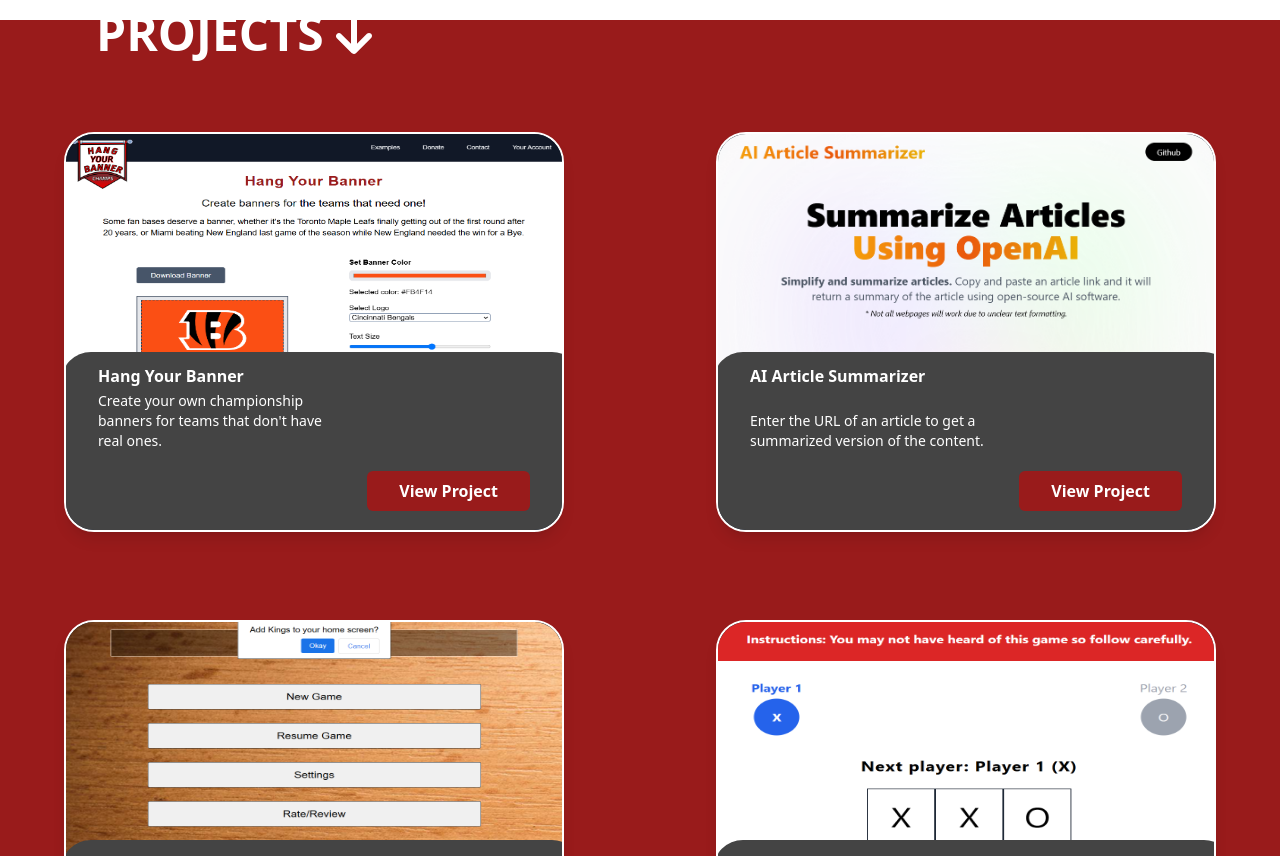
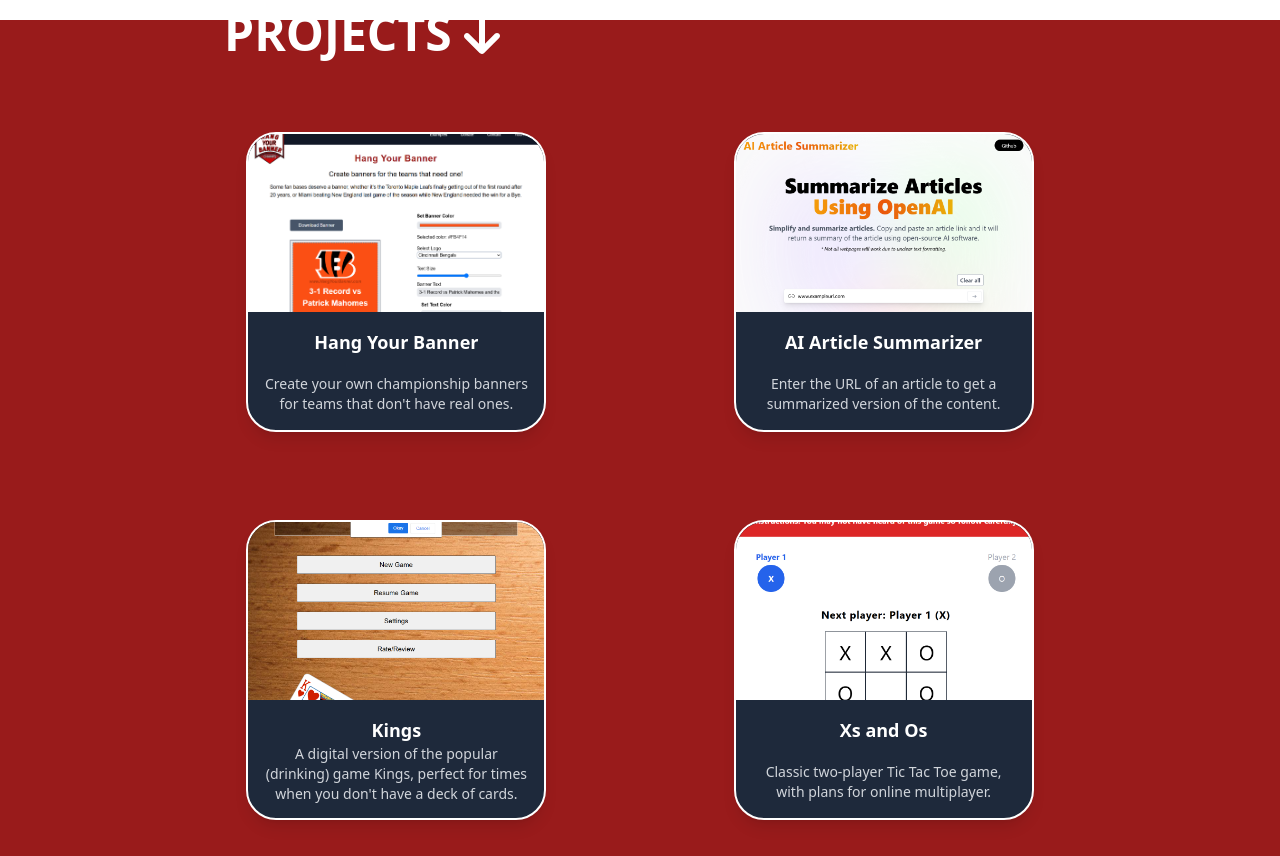
Before and after one commit to 7daytheory/new-portfolio-2024, a React (Vite) app: page / in a window 1280 px wide. Shown: the part 2380-3236 px from the top of the page. Built offline with nearby package versions, Linux system fonts and the light colour scheme; no server answers.

Commit message:
Feat: Entire project card is clickable, updated sizes and widrh

```diff
--- a/src/components/ProjectCard/ProjectCard.jsx
+++ b/src/components/ProjectCard/ProjectCard.jsx
@@ -1,24 +1,36 @@
-import "./ProjectCard.css"
+import "./ProjectCard.css";
 
 const ProjectCard = ({ cardInfo }) => {
-
-  //Can do this right inside params declaration also but less flexible and less ability for error handling if it get's more complex
-  const {projectName, projectDesc, projectImage, link} = cardInfo;
+  const { projectName, projectDesc, projectImage, link } = cardInfo;
 
   return (
-    <div className="inline-block relative sm:w-full sm:max-w-[300px] lg:max-w-[500px] lg:min-w-[300px] min-w-0 h-[400px] bg-slate-800 rounded-[30px] overflow-hidden border border-2 border-white shadow-lg m-8 hover:shadow-lg">
-          <img className="hero-profile-img h-[70%] w-full" src={projectImage} alt={projectName} />
-        <div className="hero-description-bk"></div>
-        <div className="h-12 w-auto rounded-[20px] absolute bottom-[30%] left-8 font-extrabold text-white">
-          <p>{projectName}</p>
+    <a
+      href={link}
+      className="relative sm:w-full sm:max-w-[300px] lg:max-w-[300px] lg:min-w-[300px] h-[300px] lg:h-[300px] rounded-[30px] overflow-hidden bg-slate-800 border border-2 border-white shadow-lg m-8 hover:shadow-xl flex flex-col group"
+      title={`View details about ${projectName}`}
+    >
+      {/* Image Section */}
+      <div className="h-[60%] w-full bg-slate-800">
+        <img
+          className="h-full w-full object-cover transition-transform group-hover:scale-105"
+          src={projectImage}
+          alt={projectName}
+        />
+      </div>
+
+      {/* Content Section */}
+      <div className="flex-1 flex flex-col justify-between p-4">
+        {/* Project Name */}
+        <div>
+          <p className="font-extrabold text-white text-lg">{projectName}</p>
         </div>
-      <div className="absolute bottom-[20%] left-8 text-white lg:max-w-[50%] sm:max-w-[80%] mr-[10%] sm:mx-auto text-left">
-        <p className="text-sm">{projectDesc}</p>
+
+        {/* Project Description */}
+        <div>
+          <p className="text-sm text-gray-300">{projectDesc}</p>
+        </div>
       </div>
-        <div className="absolute right-8 bottom-[5%] py-2 px-4 bg-red-800 hover:bg-red-700 rounded-md pointer">
-            <a href={link} className="text-white font-bold px-4 py-2 lg:my-2 sm:my-8">View Project</a>
-        </div>
-    </div>
+    </a>
   );
 };
 
--- a/src/components/Projects/Projects.jsx
+++ b/src/components/Projects/Projects.jsx
@@ -10,11 +10,11 @@ const Projects = () => {
   return (
       <div id="projects" className="relative w-full p-4 text-center bg-red-800 sm:p-8">
           <Fade duration={2000}>
-            <div className="text-white text-[3em] absolute ml-[5%] top-[-23px] font-bold">PROJECTS <FontAwesomeIcon icon={faArrowDown} /></div>
+            <div className="text-white text-[3em] absolute sm:ml-[5%] lg:ml-[15%] top-[-23px] font-bold">PROJECTS <FontAwesomeIcon icon={faArrowDown} /></div>
           </Fade>
             <div className="flex justify-center space-x-4 mt-12">
               <Fade duration={500} triggerOnce cascade >
-              <div className="flex flex-wrap justify-between gap-6">
+              <div className="flex flex-wrap justify-between gap-6 w-[70%] w-[70%] mx-auto">
                 {allProjects.projects.map((card, i) => {
                       return (
                         <ProjectCard
```
Also changed, not shown: src/components/ProjectCard/ProjectCard.css (line endings or trailing spaces).
